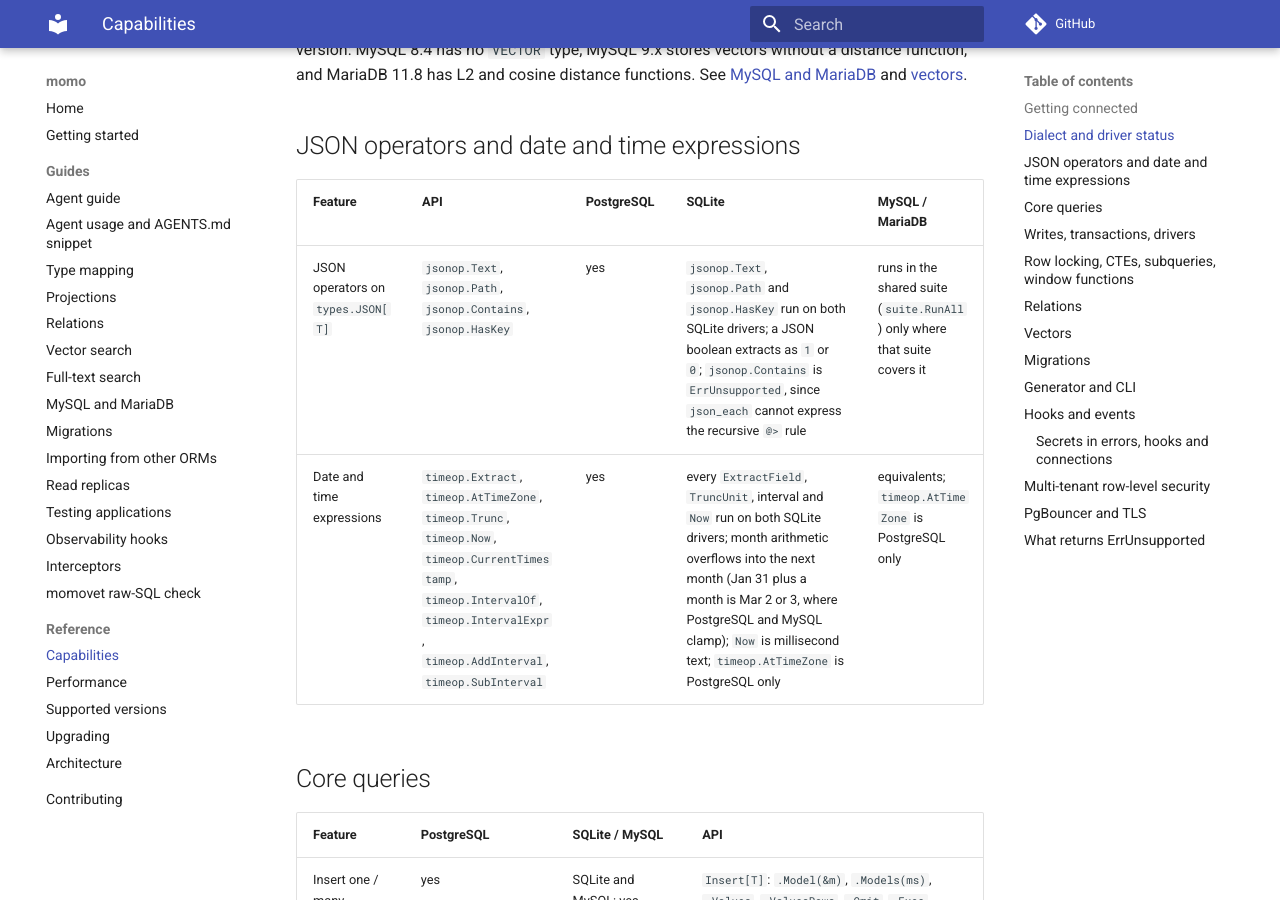
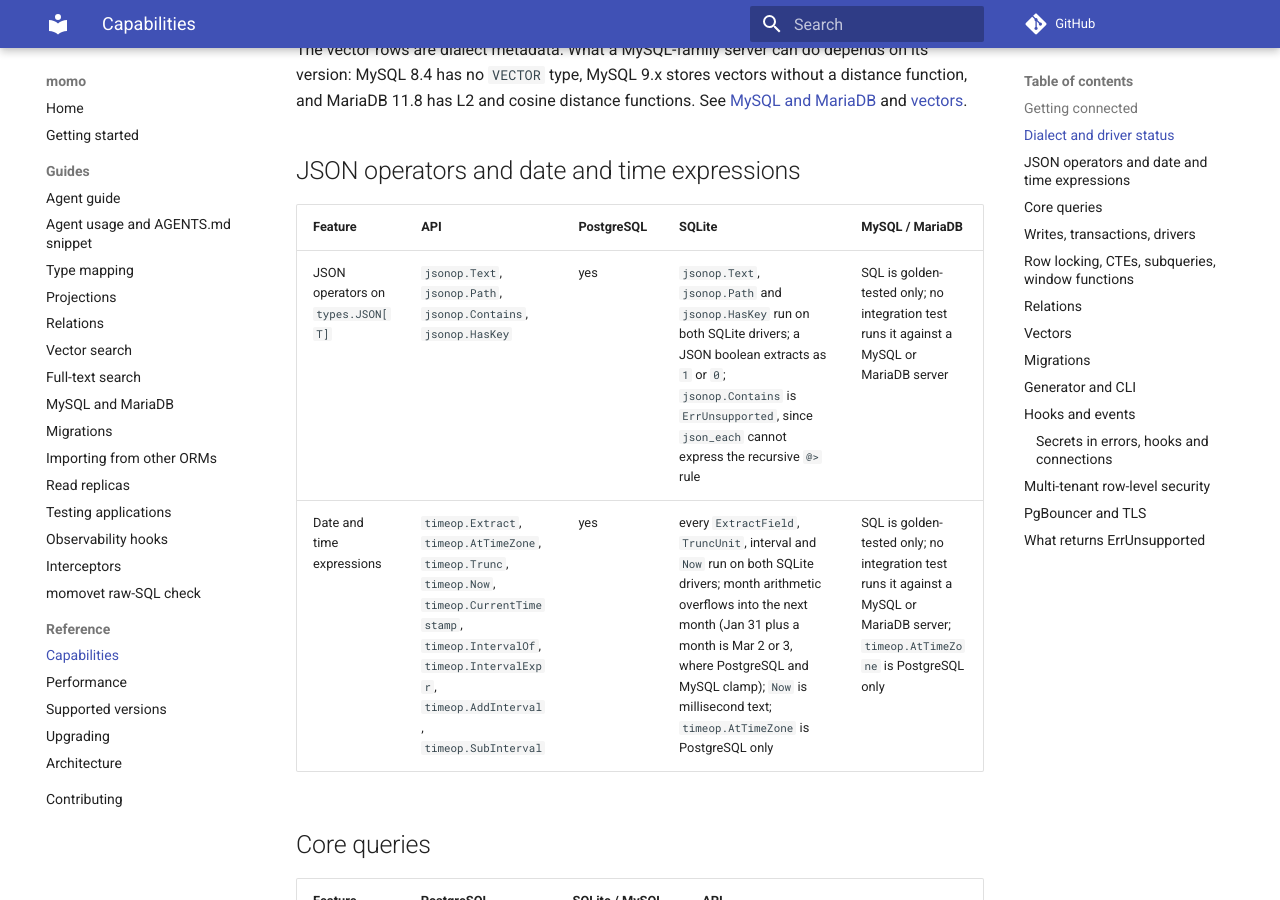
Before and after one commit to azrtydxb/momo, an MkDocs documentation site: the page built from docs/capabilities.md, in a window 1280 px wide and 900 px high, scrolled down 3083 px. Built offline with MkDocs 1.6.1 and Material for MkDocs 9.7.7, drawn with Linux system fonts in a browser that asks for light colours; comment, search, counter and statistics services are not loaded; the version menu is left out; some of the changed text lies outside the part shown.

Commit message:
docs: regenerate the blocks from the driver declarations

```diff
--- a/docs/capabilities.md
+++ b/docs/capabilities.md
@@ -114,10 +114,10 @@ a distance function, and MariaDB 11.8 has L2 and cosine distance functions. See
 
 <!-- Generated by go generate ./internal/gendocs from the code. Do not edit by hand. -->
 
-| Feature                           | API                                                                                                                                                                                    | PostgreSQL | SQLite                                                                                                                                                                                                                                                                    | MySQL / MariaDB                                                           |
-| --------------------------------- | -------------------------------------------------------------------------------------------------------------------------------------------------------------------------------------- | ---------- | ------------------------------------------------------------------------------------------------------------------------------------------------------------------------------------------------------------------------------------------------------------------------- | ------------------------------------------------------------------------- |
-| JSON operators on `types.JSON[T]` | `jsonop.Text`, `jsonop.Path`, `jsonop.Contains`, `jsonop.HasKey`                                                                                                                       | yes        | `jsonop.Text`, `jsonop.Path` and `jsonop.HasKey` run on both SQLite drivers; a JSON boolean extracts as `1` or `0`; `jsonop.Contains` is `ErrUnsupported`, since `json_each` cannot express the recursive `@>` rule                                                       | runs in the shared suite (`suite.RunAll`) only where that suite covers it |
-| Date and time expressions         | `timeop.Extract`, `timeop.AtTimeZone`, `timeop.Trunc`, `timeop.Now`, `timeop.CurrentTimestamp`, `timeop.IntervalOf`, `timeop.IntervalExpr`, `timeop.AddInterval`, `timeop.SubInterval` | yes        | every `ExtractField`, `TruncUnit`, interval and `Now` run on both SQLite drivers; month arithmetic overflows into the next month (Jan 31 plus a month is Mar 2 or 3, where PostgreSQL and MySQL clamp); `Now` is millisecond text; `timeop.AtTimeZone` is PostgreSQL only | equivalents; `timeop.AtTimeZone` is PostgreSQL only                       |
+| Feature                           | API                                                                                                                                                                                    | PostgreSQL | SQLite                                                                                                                                                                                                                                                                    | MySQL / MariaDB                                                                                                                  |
+| --------------------------------- | -------------------------------------------------------------------------------------------------------------------------------------------------------------------------------------- | ---------- | ------------------------------------------------------------------------------------------------------------------------------------------------------------------------------------------------------------------------------------------------------------------------- | -------------------------------------------------------------------------------------------------------------------------------- |
+| JSON operators on `types.JSON[T]` | `jsonop.Text`, `jsonop.Path`, `jsonop.Contains`, `jsonop.HasKey`                                                                                                                       | yes        | `jsonop.Text`, `jsonop.Path` and `jsonop.HasKey` run on both SQLite drivers; a JSON boolean extracts as `1` or `0`; `jsonop.Contains` is `ErrUnsupported`, since `json_each` cannot express the recursive `@>` rule                                                       | SQL is golden-tested only; no integration test runs it against a MySQL or MariaDB server                                         |
+| Date and time expressions         | `timeop.Extract`, `timeop.AtTimeZone`, `timeop.Trunc`, `timeop.Now`, `timeop.CurrentTimestamp`, `timeop.IntervalOf`, `timeop.IntervalExpr`, `timeop.AddInterval`, `timeop.SubInterval` | yes        | every `ExtractField`, `TruncUnit`, interval and `Now` run on both SQLite drivers; month arithmetic overflows into the next month (Jan 31 plus a month is Mar 2 or 3, where PostgreSQL and MySQL clamp); `Now` is millisecond text; `timeop.AtTimeZone` is PostgreSQL only | SQL is golden-tested only; no integration test runs it against a MySQL or MariaDB server; `timeop.AtTimeZone` is PostgreSQL only |
 
 <!-- /generated:features -->
 
--- a/llms.txt
+++ b/llms.txt
@@ -12,7 +12,7 @@ A database is usable when a driver package for it exists under `driver/`:
 
 - PostgreSQL: usable through `driver/pgxdriver` (vector builders: yes). Migrations: `migrate/postgres`, run by `momo migrate`.
 - SQLite: usable through `driver/sqlitedriver` (needs cgo, not on Windows, vector builders: yes) and `driver/sqlitepure` (vector builders: no). Migrations: `migrate/sqlite`, library only (`momo migrate` does not select it).
-- MySQL and MariaDB: usable through `driver/mysqldriver` (vector builders: depend on the server). Migrations: `migrate/mysql`, library only (`momo migrate` does not select it).
+- MySQL and MariaDB: usable through `driver/mysqldriver` (vector storage and builders depend on the server version). Migrations: `migrate/mysql`, library only (`momo migrate` does not select it).
 
 <!-- /generated:status -->
 
```
Also changed, not shown: other parts of docs/capabilities.md (+1 -1 lines), README.md (+1 -1 lines), docs/ai-guide.md (+1 -1 lines), docs/migrations.md (+1 -1 lines), docs/supported-versions.md (+1 -1 lines).
